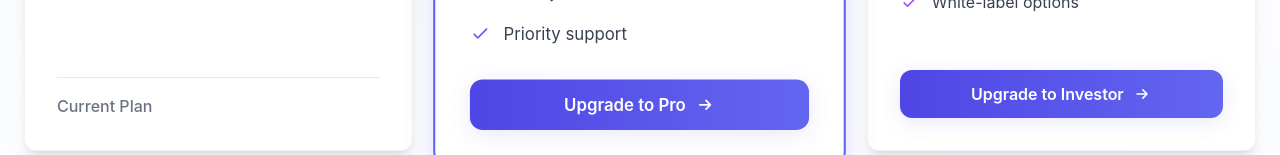
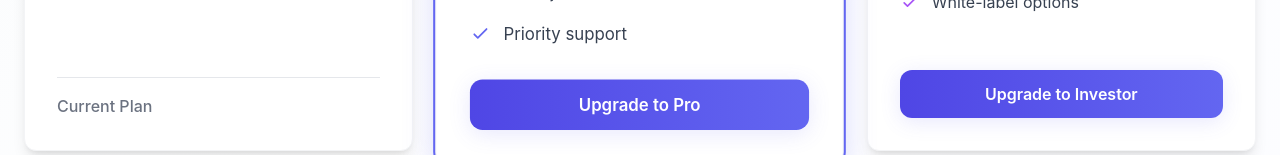
Before and after one commit to mohammed1210/jobsleuth-ai, a Next.js app in the folder frontend/: page /pricing in a window 1280 px wide. Shown: the part 797-952 px from the top of the page. Built offline with nearby package versions, Linux system fonts and the light colour scheme; no server answers.

Commit message:
Secure JobSleuth Stripe billing ownership and checkout

```diff
--- a/frontend/components/UpgradeButton.tsx
+++ b/frontend/components/UpgradeButton.tsx
@@ -1,60 +1,49 @@
 'use client';
 
 import { useState } from 'react';
+import { getFreshSession } from '@/lib/supabaseClient';
+import { getBackendUrl } from '@/lib/backendConfig';
 
-interface UpgradeButtonProps {
-  priceId: string;
-  children: React.ReactNode;
-}
+type Props = { plan: 'career_plus' | 'pro'; children: React.ReactNode };
 
-export default function UpgradeButton({ priceId, children }: UpgradeButtonProps) {
+export default function UpgradeButton({ plan, children }: Props) {
   const [loading, setLoading] = useState(false);
+  const [error, setError] = useState<string | null>(null);
 
-  const handleUpgrade = async () => {
+  const upgrade = async () => {
     setLoading(true);
+    setError(null);
     try {
-      const response = await fetch(`${process.env.NEXT_PUBLIC_BACKEND_URL || 'http://localhost:8000'}/stripe/checkout`, {
+      const session = await getFreshSession();
+      if (!session) {
+        setError('Sign in to your JobSleuth account before upgrading.');
+        return;
+      }
+      const response = await fetch(`${getBackendUrl()}/stripe/checkout`, {
         method: 'POST',
         headers: {
           'Content-Type': 'application/json',
+          Authorization: `Bearer ${session.access_token}`,
         },
-        body: JSON.stringify({ price_id: priceId }),
+        body: JSON.stringify({ plan }),
       });
-
-      const data = await response.json();
-
-      if (data.url) {
-        window.location.href = data.url;
-      }
-    } catch (error) {
-      console.error('Failed to initiate checkout:', error);
+      if (!response.ok) throw new Error('Checkout is currently unavailable. Please try again later.');
+      const result = await response.json();
+      if (!result.url) throw new Error('Checkout did not return a payment page.');
+      window.location.assign(result.url);
+    } catch (cause) {
+      setError(cause instanceof Error ? cause.message : 'Checkout is currently unavailable.');
     } finally {
       setLoading(false);
     }
   };
 
   return (
-    <button
-      onClick={handleUpgrade}
-      disabled={loading}
-      className="w-full btn-primary disabled:opacity-50 disabled:cursor-not-allowed flex items-center justify-center"
-    >
-      {loading ? (
-        <>
-          <svg className="animate-spin -ml-1 mr-3 h-5 w-5 text-white" fill="none" viewBox="0 0 24 24">
-            <circle className="opacity-25" cx="12" cy="12" r="10" stroke="currentColor" strokeWidth="4"></circle>
-            <path className="opacity-75" fill="currentColor" d="M4 12a8 8 0 018-8V0C5.373 0 0 5.373 0 12h4zm2 5.291A7.962 7.962 0 014 12H0c0 3.042 1.135 5.824 3 7.938l3-2.647z"></path>
-          </svg>
-          Processing...
-        </>
-      ) : (
-        <>
-          {children}
-          <svg className="w-5 h-5 ml-2" fill="none" stroke="currentColor" strokeWidth="2" viewBox="0 0 24 24">
-            <path strokeLinecap="round" strokeLinejoin="round" d="M13 7l5 5m0 0l-5 5m5-5H6" />
-          </svg>
-        </>
-      )}
-    </button>
+    <div>
+      <button type="button" className="w-full btn-primary" onClick={upgrade} disabled={loading}>
+        {loading ? 'Opening checkout…' : children}
+      </button>
+      {error && <p role="alert" className="mt-2 text-sm text-red-700">{error}</p>}
+    </div>
   );
 }
```
